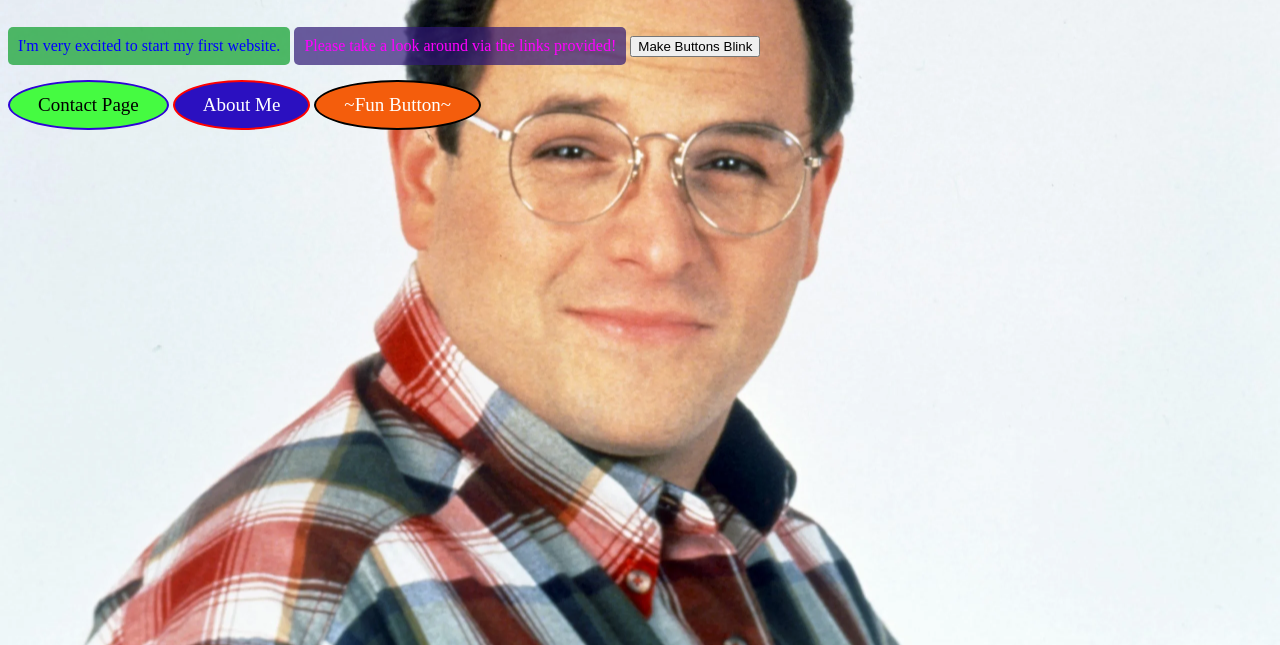
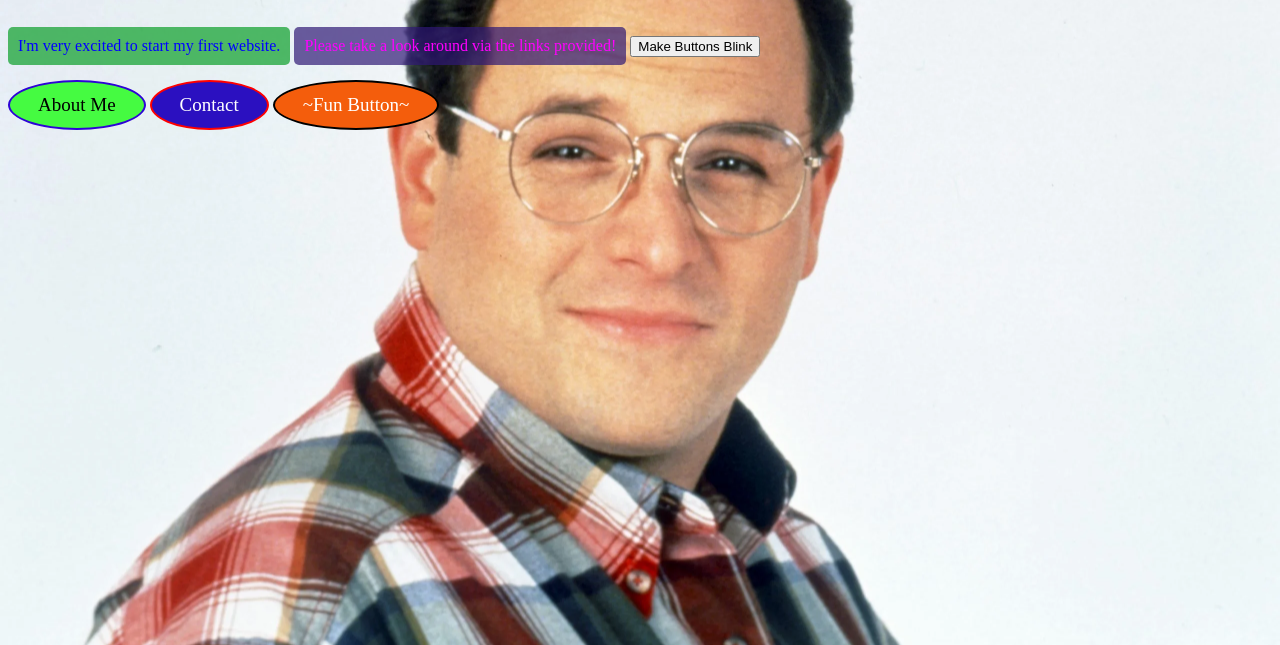
Before and after one commit to masonbrown9/Semester-Project-Fall-2024, a website: page index.html in a window 1280 px wide. Shown: the part 155-800 px from the top of the page. Drawn offline with nearby package versions, Linux system fonts and the light colour scheme.

Commit message:
changed pages to random pages

```diff
--- a/index.html
+++ b/index.html
@@ -32,9 +32,10 @@
 
     <!-- here are my three buttons, all individually styled with CSS. all of them move you to new tabs while leaving the original tab open. I put them in a div container because my code started to get long and messy. -->
     <div id="buttonContainer">
-        <a href="https://masonbrown9.github.io/Semester-Project-Fall-2024/pages/contact.html" class="contactButton">Contact Page</a>
-        <a href="https://masonbrown9.github.io/Semester-Project-Fall-2024/pages/about.html" class="aboutButton">About Me</a>
+        <a href="pages/about.html" class="contactButton">About Me</a>
+        <a href="pages/contact.html" class="aboutButton">Contact</a>
         <a href="https://www.youtube.com/watch?v=cvKdxG6yS80" class="funButton">~Fun Button~</a>
+
     </div>
 <!-- This is my java toggle. Since I only added one toggle function, i didn't fill any script in my index.js folder. As I further build my javascript and add mroe features, I'll put them in my index.js folder via functions. -->
     <script>
```
Also changed, not shown: random_pages/about.html (renamed from pages/about.html), random_pages/contact.html (renamed from pages/contact.html).
